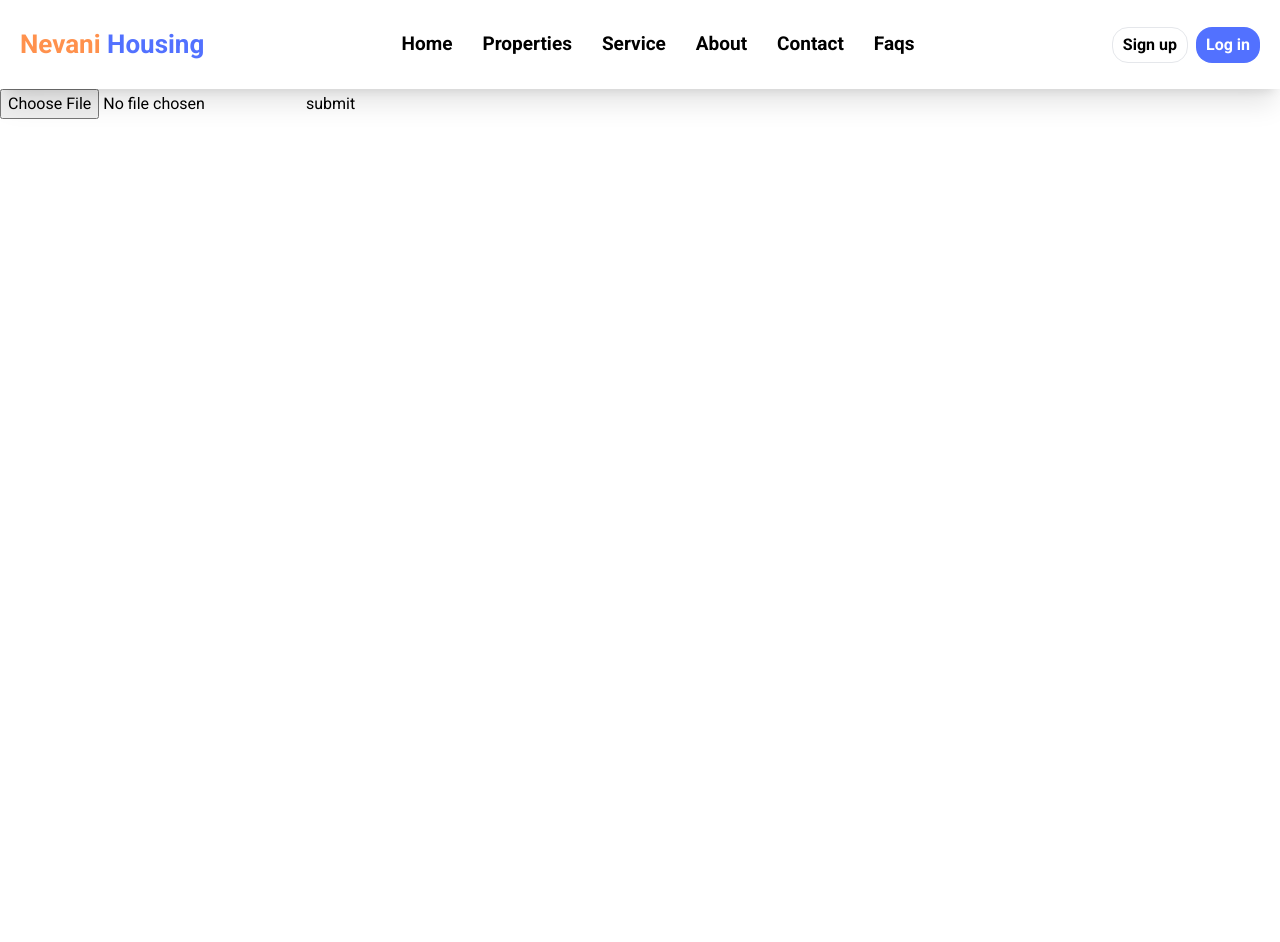
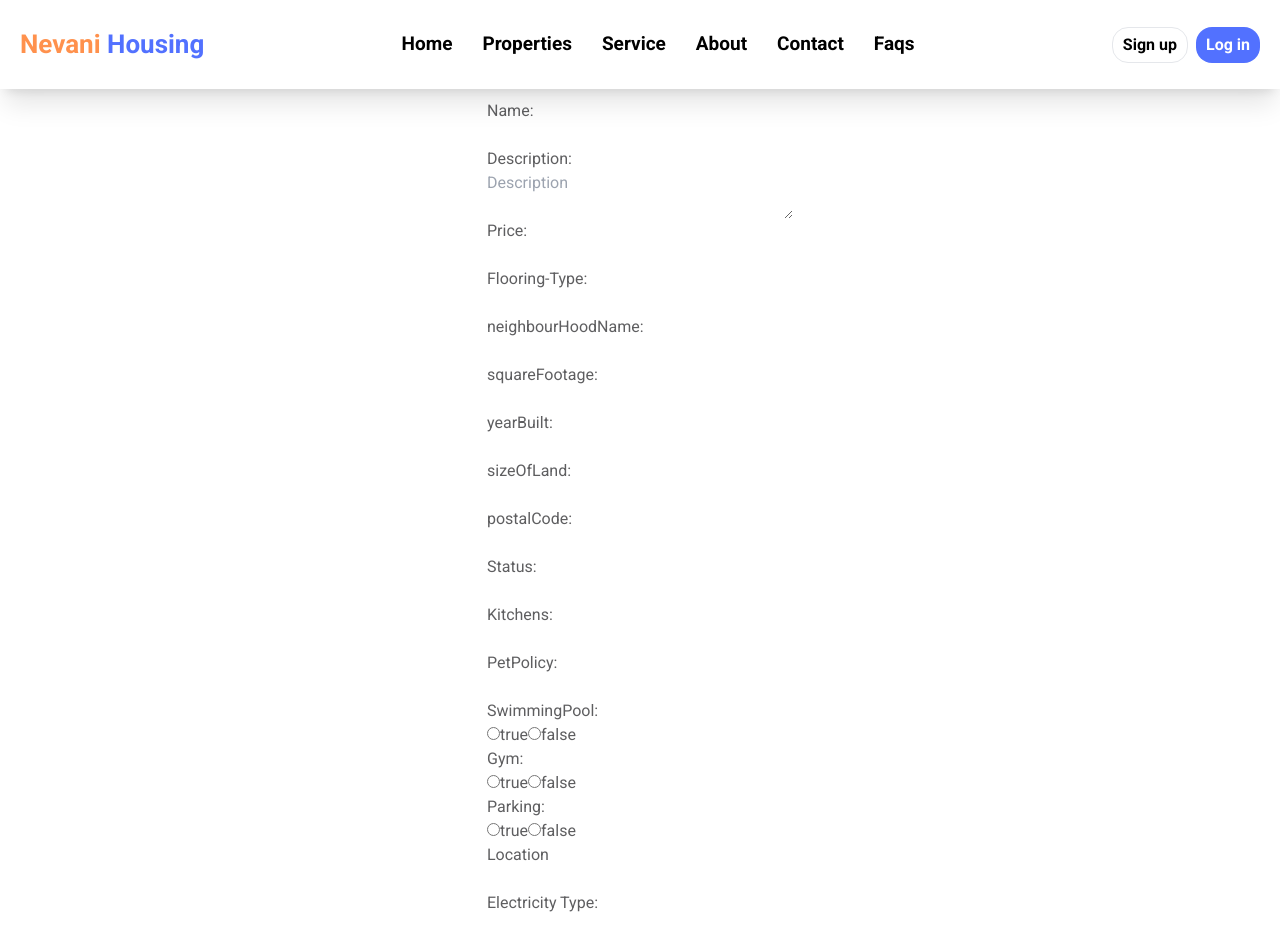
Before and after one commit to johnkinuthiaa/Nev_housing, a React (Vite) app: page /create in a window 1280 px wide. Shown: the top 942 px of the page. Before the commit the page ends 800 px from the top, so only its background shows below. Built offline with nearby package versions, Linux system fonts and the light colour scheme; a web font is replaced by a local one.

Commit message:
image posting

```diff
--- a/src/components/Card.tsx
+++ b/src/components/Card.tsx
@@ -11,9 +11,20 @@ interface CardProps{
     description:string,
     price:number,
     id:string
+    imageBytes:string
 }
 
-const Card =({imageUrl,title,location,price,id}:CardProps)=>{
+const Card =({imageUrl,title,location,price,id,imageBytes}:CardProps)=>{
+
+    const byteCharacters =atob(imageBytes)
+    const byteNumbers = new Array(byteCharacters.length);
+    for (let i = 0; i < byteCharacters.length; i++) {
+        byteNumbers[i] = byteCharacters.charCodeAt(i);
+    }
+    const byteArray = new Uint8Array(byteNumbers);
+    const blob = new Blob([byteArray]);
+    const myUrl =URL.createObjectURL(blob)
+
     const navigate =useNavigate()
     return(
         <motion.div id={id} onClick={()=>navigate(`/description/${id}`)}
@@ -27,7 +38,7 @@ const Card =({imageUrl,title,location,price,id}:CardProps)=>{
                     className={"card"}
         >
             <div className={"image__container"}>
-                <img src={imageUrl} alt={"property"} className={"property__image rounded-2xl h-[420px] w-[420px] object-fill cursor-pointer  hover:shadow-2xl transform:all ease-out "}/>
+                <img src={myUrl} alt={"property"} className={"property__image rounded-2xl h-[420px] w-[420px] object-fill cursor-pointer  hover:shadow-2xl transform:all ease-out "}/>
             </div>
             <div className={"card__placeholder -mt-36 w-[390px] ml-4 p-2 absolute bg-white rounded-2xl flex flex-col"}>
                 <div className={"flex flex-col border-b-gray-400 border-b rounded-2xl gap-2"}>
--- a/src/pages/ADMIN/CreateListing.tsx
+++ b/src/pages/ADMIN/CreateListing.tsx
@@ -1,67 +1,151 @@
 import {useState} from "react";
+import "./adminListing.css"
 
+interface ListingInfo{
+    name:string,
+    description:string,
+    regularPrice:number,
+    flooringType:string,
+    neighbourHoodName:string,
+    squareFootage:number,
+    yearBuilt:number,
+    sizeOfLand:number,
+    appliancesIncluded:string[],
+    postalCode:string,
+    status:string,
+    kitchen:number,
+    nearBySchools:string[],
+    petPolicy:string,
+    swimmingPool:boolean,
+    gym:boolean,
+    electricityType:string,
+    discount:number,
+    bathrooms: number,
+    location:string,
+    isFurnished:boolean,
+    hasParking:boolean,
+    imgUrl:string
+    hasOffer:boolean
+    rooms:number,
+    bedrooms:number
+}
 const CreateListing =()=>{
-    const formData =new FormData()
     const[propertyImage,setPropertyImage] =useState("")
-    const propertyObject ={
-        name: "kinyangarika village",
-        description: "Cozy 1-bedroom apartment with a private balcony. Perfect for a single professional.",
-        address: "Karen",
-        regularPrice: 6500,
-        flooringType: "carpet",
-        neighbourHoodName: "Karen",
-        squareFootage: 12,
-        yearBuilt: 2019,
-        sizeOfLand: 0.8,
-        appliancesIncluded: [
-            "refrigerator",
-            "microwave"
-        ],
-        postalCode: "4462 Karen",
-        status: "has vacancy for 1 person",
-        kitchen: 1,
-        nearBySchools: [
-            "Olerai",
-            "Junior Hub",
-            "BrookHouse"
-        ],
-        petPolicy: "no pets allowed",
+    const[property,setProperty] =useState<ListingInfo>({
+        bedrooms: 0, rooms: 0,
+        appliancesIncluded: [],
+        bathrooms: 0,
+        description: "",
+        discount: 0,
+        electricityType: "",
+        flooringType: "",
+        gym: false,
+        hasOffer: false,
+        hasParking: false,
+        imgUrl: "",
+        isFurnished: false,
+        kitchen: 0,
+        location: "",
+        name: "",
+        nearBySchools: [],
+        neighbourHoodName: "",
+        petPolicy: "",
+        postalCode: "",
+        regularPrice: 0,
+        sizeOfLand: 0,
+        squareFootage: 0,
+        status: "",
         swimmingPool: false,
-        gym: false,
-        electricityType: "prepaid token",
-        discount: 0,
-        bathrooms: 1,
-        location: "Karen",
-        bedrooms: 1,
-        isFurnished: true,
-        hasParking: false,
-        type: "rental",
-        imgUrl: "https://i.pinimg.com/236x/96/ac/c5/96acc55a45c06a2b9403ecece5ae99ea.jpg",
-        hasOffer: "false",
+        yearBuilt: 0
+    })
 
-    }
-    formData.append("listingInfo",JSON.stringify(propertyObject))
-    formData.append("image",propertyImage)
+
+
     const myHeaders =new Headers()
-    myHeaders.append("Content-Type","application/json")
     const send =(async ()=>{
+        const formData = new FormData();
+        formData.append('listingInfo', new Blob([JSON.stringify(property)], { type: 'application/json' }))
+        formData.append('image', propertyImage)
         const response =await fetch("http://localhost:8080/api/v1/listings/admin/create/new-listing?id=1",{
             method:"POST",
             body:formData,
             headers:myHeaders
         })
         const data =await response.json()
-        console.log(data)
+        // console.log(property)
     })
+    return(
 
-    return(
-        <div>
-            <input type={"file"} />
-            <button type={"submit"} onClick={(e)=>{
-                e.preventDefault()
-                console.log("clicked")
-                send()
-            }}>submit</button>
+        <div className={"admin__form"}>
+            <form encType="multipart/form-data" className={"listing__creationForm"}>
+                <label>Name:</label>
+                <input type={"text"} onChange={(e)=>property.name=e.target.value}/>
+                <label>Description:</label>
+                <textarea placeholder={"Description"} onChange={(e)=>property.description=e.target.value}></textarea>
+                <label>Price:</label>
+                <input type={"number"}  onChange={(e)=>property.regularPrice=Number(e.target.value)}/>
+                <label>Flooring-Type:</label>
+                <input type={"text"} onChange={(e)=>property.flooringType=e.target.value}/>
+                <label>neighbourHoodName:</label>
+                <input type={"text"} onChange={(e)=>property.neighbourHoodName=e.target.value}/>
+                <label>squareFootage:</label>
+                <input type={"number"} onChange={(e)=>property.squareFootage=Number(e.target.value)}/>
+                <label>yearBuilt:</label>
+                <input type={"number"} onChange={(e)=>property.yearBuilt=Number(e.target.value)}/>
+                <label>sizeOfLand:</label>
+                <input type={"number"} onChange={(e)=>property.sizeOfLand=Number(e.target.value)}/>
+                <label>postalCode:</label>
+                <input type={"text"} onChange={(e)=>property.postalCode=e.target.value}/>
+                <label>Status:</label>
+                <input type={"text"} onChange={(e)=>property.status=e.target.value}/>
+                <label>Kitchens:</label>
+                <input type={"number"} onChange={(e)=>property.kitchen=Number(e.target.value)}/>
+                <label>PetPolicy:</label>
+                <input type={"text"} onChange={(e)=>property.petPolicy=e.target.value}/>
+                <label>SwimmingPool:</label>
+                <fieldset>
+                    <input type={"radio"} name={"swimmingPool"} value={true} onChange={(e)=>property.swimmingPool=Boolean(e.target.value)}/>
+                    <label>true</label>
+                    <input type={"radio"} name={"swimmingPool"} value={false} onChange={(e)=>property.swimmingPool=Boolean(e.target.value)}/>
+                    <label>false</label>
+                </fieldset>
+                <label>Gym:</label>
+                <fieldset>
+                    <input type={"radio"} name={"gym"} value={true} onChange={(e)=>property.gym=Boolean(e.target.value)}/>
+                    <label>true</label>
+                    <input type={"radio"} name={"gym"} value={false} onChange={(e)=>property.gym=Boolean(e.target.value)}/>
+                    <label>false</label>
+                </fieldset>
+                <label>Parking:</label>
+                <fieldset>
+                    <input type={"radio"} name={"parking"} value={"true"} onChange={(e)=>property.hasParking=Boolean(e.target.value)}/>
+                    <label>true</label>
+                    <input type={"radio"} name={"parking"} value={"false"} onChange={(e)=>property.hasParking=Boolean(e.target.value)}/>
+                    <label>false</label>
+                </fieldset>
+
+                <label>Location</label>
+                <input type={"text"} onChange={(e)=>property.location=e.target.value}/>
+                <label>Electricity Type:</label>
+                <input type={"text"} onChange={(e)=>property.electricityType=e.target.value}/>
+                <label>Discounted Amount:</label>
+                <input type={"number"} onChange={(e)=>property.discount=Number(e.target.value)}/>
+                <label>Bathrooms:</label>
+                <input type={"number"} onChange={(e)=>property.bathrooms=Number(e.target.value)}/>
+                <label>Bedrooms:</label>
+                <input type={"number"} onChange={(e)=>property.bedrooms=Number(e.target.value)}/>
+                <label>Rooms:</label>
+                <input type={"number"} onChange={(e)=>property.rooms=Number(e.target.value)}/>
+                <input type={"file"} onChange={(e)=>{
+                    setPropertyImage(e.target.files[0])
+                }}/>
+                <button type={"submit"} onClick={(e)=>{
+                    e.preventDefault()
+                    console.log("clicked")
+                    send()
+                }}>submit</button>
+            </form>
+
         </div>
     )
 }
--- /dev/null
+++ b/src/pages/ADMIN/adminListing.css
@@ -0,0 +1,12 @@
+.admin__form{
+    display: flex;
+    flex-direction: column;
+    width: 80%;
+    margin: 10px auto;
+    align-items: center;
+    justify-content: center;
+}
+.listing__creationForm{
+    display: flex;
+    flex-direction: column;
+}
--- a/src/pages/Properties.tsx
+++ b/src/pages/Properties.tsx
@@ -1,4 +1,4 @@
-import {useState} from "react";
+import {useEffect, useState} from "react";
 import Card from '../components/Card.tsx';
 import useSWR from "swr";
 import Loading from "../components/Loading.tsx";
@@ -7,18 +7,23 @@ import "./styles/properties.css"
 
 const Properties =()=>{
 
-    const PROPERTY_URL ="https://nev-backend-migration.onrender.com/api/v1/listings/all"
+    const PROPERTY_URL ="http://localhost:8080/api/v1/listings/all"
 
     const[location,setLocation] =useState("")
     // const[filters,setFilters] =useState<number>(0)
     // const[bathrooms,setBathrooms] =useState<number>(0)
     // const[bedrooms,setBedrooms] =useState<number>(0)
     const[property,setProperty] =useState([])
+    const[imgsrc,setImageSrc] =useState("")
     const LOCATION_SEARCH =`https://nev-backend-migration.onrender.com/api/v1/listings/get/location?location=${location}`
-
+    useEffect(() => {
+        fetchData()
+    }, []);
 
     const myHeaders =new Headers()
     myHeaders.append("Content-Type","application/json")
+
+
 
     const fetchData =(async ()=>{
         const response =await fetch(PROPERTY_URL,{
@@ -77,8 +82,8 @@ const Properties =()=>{
                     <button type={"submit"}  className={"font-bold text-white bg-black p-3 rounded-2xl"}>Search</button>
                 </form>
                 <div className={"card__holder mt-12 flex flex-wrap gap-4 sm:w-full pb-4"}>
-                    {property.map(({name,description,location,imgUrl,regularPrice,id})=>(
-                        <Card title={name} description={description} imageUrl={imgUrl} location={location} price={regularPrice} id={id}/>
+                    {property.map(({name,description,location,imgUrl,regularPrice,id,imageBytes})=>(
+                        <Card title={name} description={description} imageUrl={imgUrl} location={location} price={regularPrice} id={id} imageBytes={imageBytes}/>
                     ))}
 
                     </div>
```
Also changed, not shown: src/pages/DescriptionPage.tsx (+17 -4 lines).
